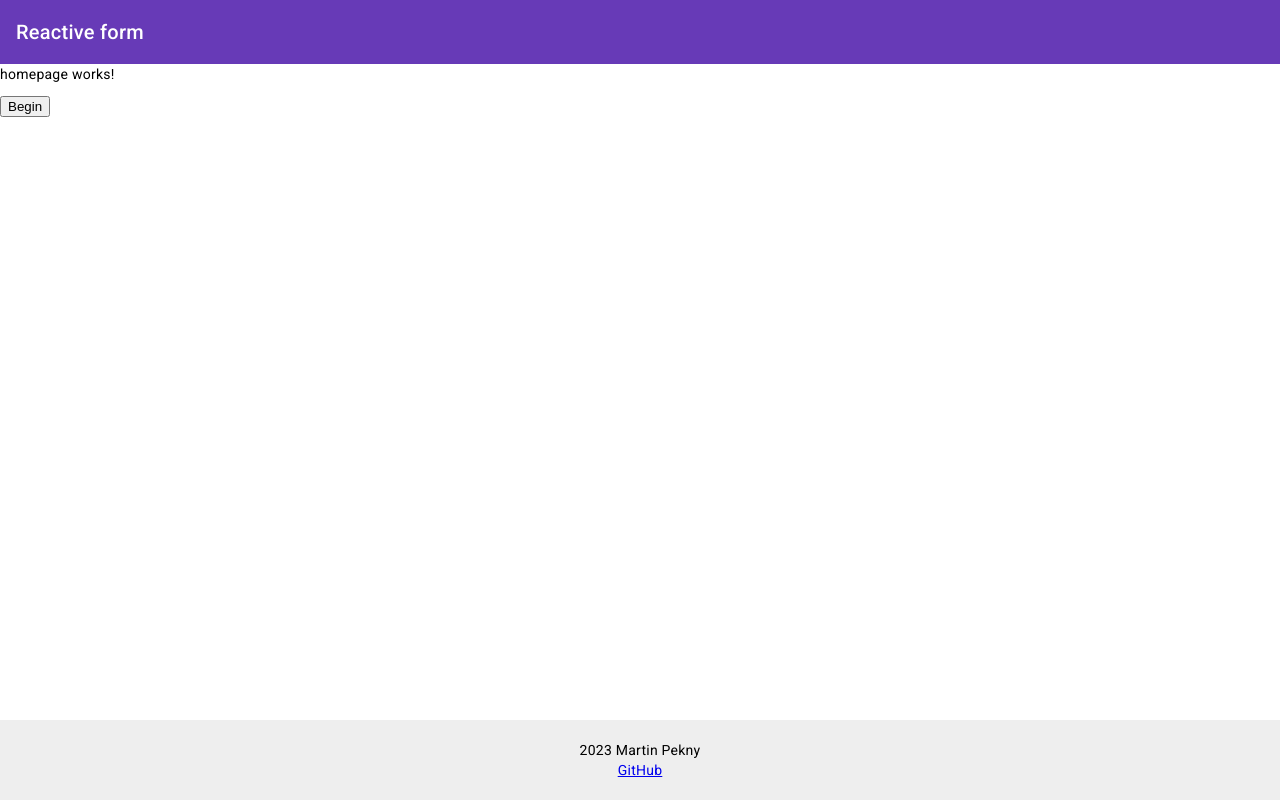
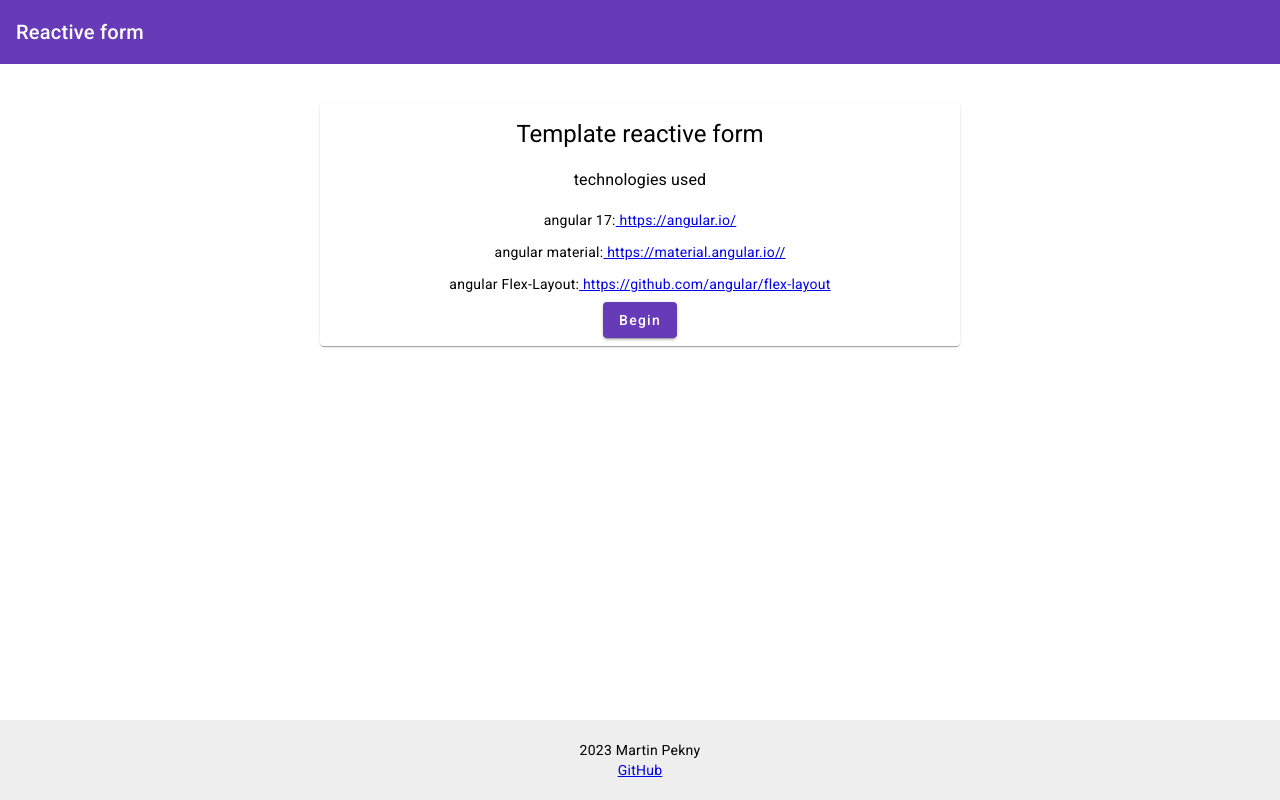
Before and after one commit to Maperti8/angular-reactive-form, an Angular app: page /homepage in a window 1280 px wide. Built offline with nearby package versions, Linux system fonts and the light colour scheme.

Commit message:
feat: updated homepage

```diff
--- a/src/app/app.component.html
+++ b/src/app/app.component.html
@@ -8,7 +8,7 @@
 
   <router-outlet></router-outlet>
 
-  <footer fxLayout="column" fxLayoutAlign="center center" style="position: absolute; bottom: 0; width: 100%; background-color: #eee; padding: 20px;">
+  <footer id="footer" fxLayout="column" fxLayoutAlign="center center">
     <p style="margin: 0;">2023 Martin Pekny</p>
     <a href="https://github.com/Maperti8" target="_blank">GitHub</a>
   </footer>
--- a/src/app/homepage/homepage.component.html
+++ b/src/app/homepage/homepage.component.html
@@ -1,2 +1,18 @@
-<p>homepage works!</p>
-<button (click)="onBegin()">Begin</button>
+<div fxLayout="row" fxLayoutAlign="center center" class="homepage-container">
+    <div fxFlex="50%">
+      <mat-card>
+
+        <mat-card-content class="text-center">
+          <h1>Template reactive form</h1>
+          <h3>technologies used</h3>
+          <p>angular 17:<a href="https://angular.io/" target="_blank"> https://angular.io/</a></p>
+          <p>angular material:<a href="https://material.angular.io/" target="_blank"> https://material.angular.io//</a></p>
+          <p>angular Flex-Layout:<a href="https://github.com/angular/flex-layout" target="_blank"> https://github.com/angular/flex-layout</a></p>
+        </mat-card-content>
+
+        <mat-card-actions fxLayoutAlign="center">
+          <button mat-raised-button color="primary" (click)="onBegin()">Begin</button>
+        </mat-card-actions>
+      </mat-card>
+    </div>
+</div>
--- a/src/app/homepage/homepage.component.scss
+++ b/src/app/homepage/homepage.component.scss
@@ -0,0 +1,7 @@
+.text-center {
+    text-align: center;
+  }
+
+.homepage-container {
+    margin-top: 3%;
+}
```
